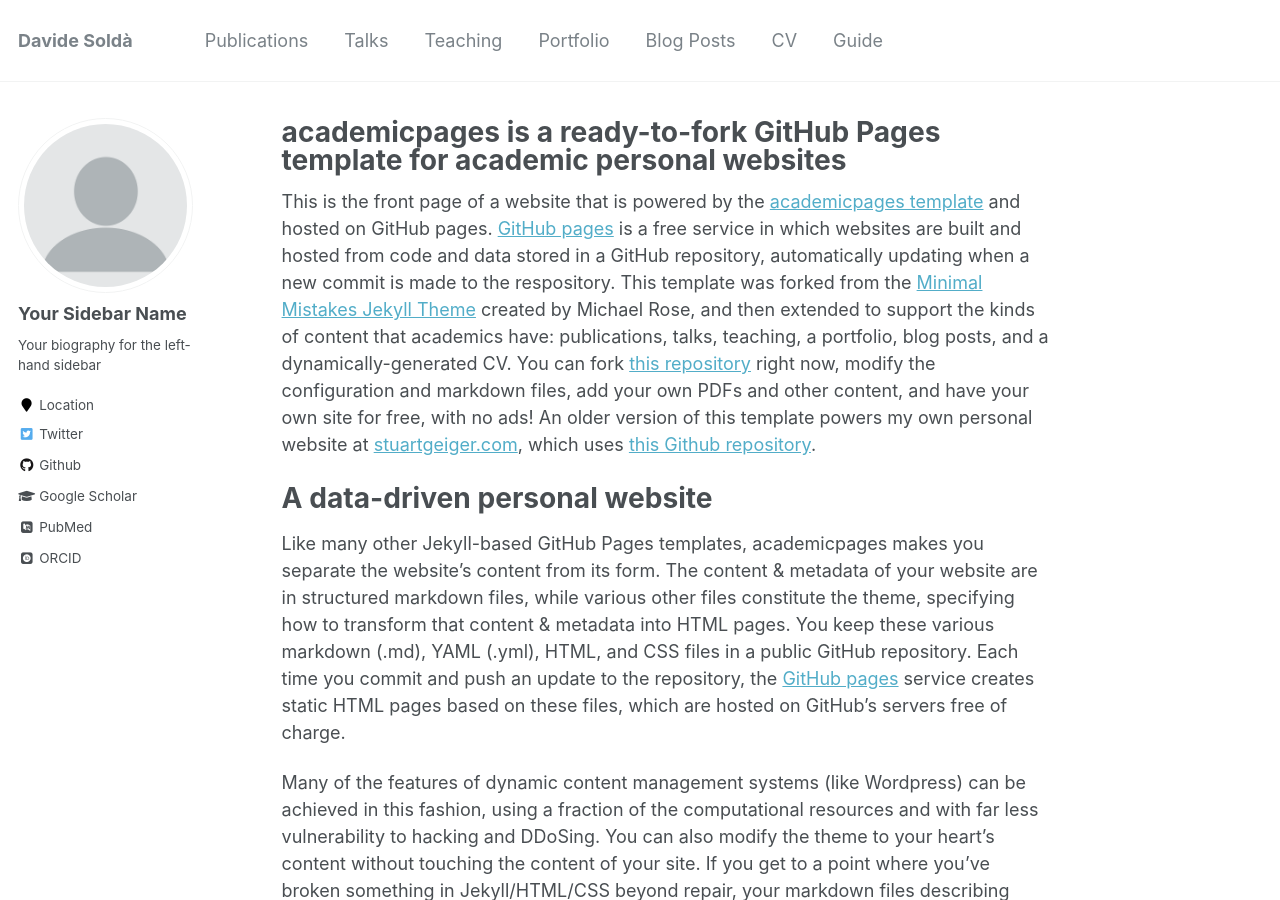
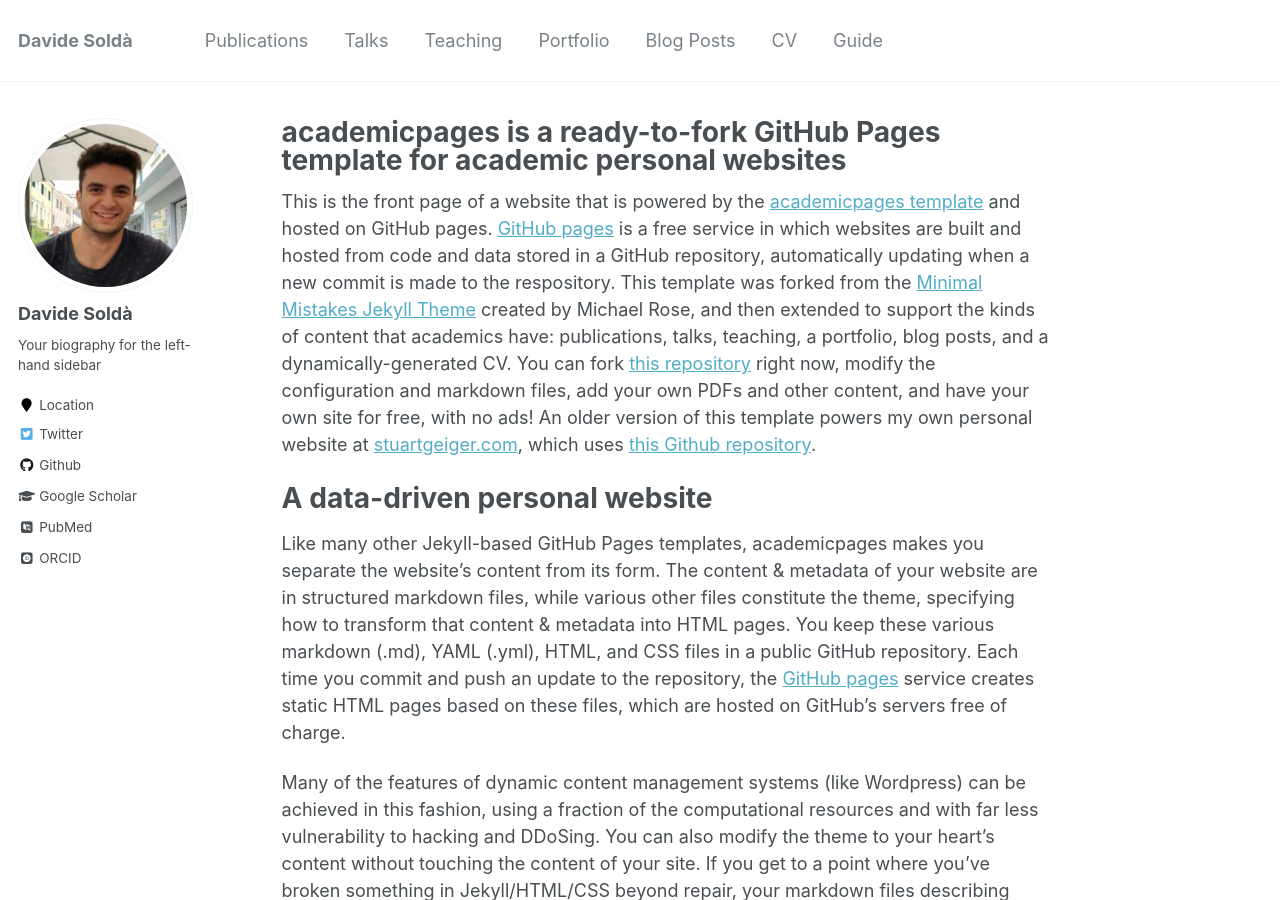
Before and after one commit to DavideSolda/davidesolda.github.io, a Jekyll site: the page built from _pages/about.md, in a window 1280 px wide and 900 px high. Built offline with Jekyll 4.4.1, drawn with Linux system fonts in a browser that asks for light colours; some web fonts are replaced.

Commit message:
profile image

```diff
--- a/_config.yml
+++ b/_config.yml
@@ -80,7 +80,7 @@ analytics:
 
 # Site Author
 author:
-  name             : "Your Sidebar Name"
+  name             : "Davide Soldà"
   avatar           : "profile.png"
   bio              : "Your biography for the left-hand sidebar"
   location         : "Location"
```
Also changed, not shown: images/profile.png.
